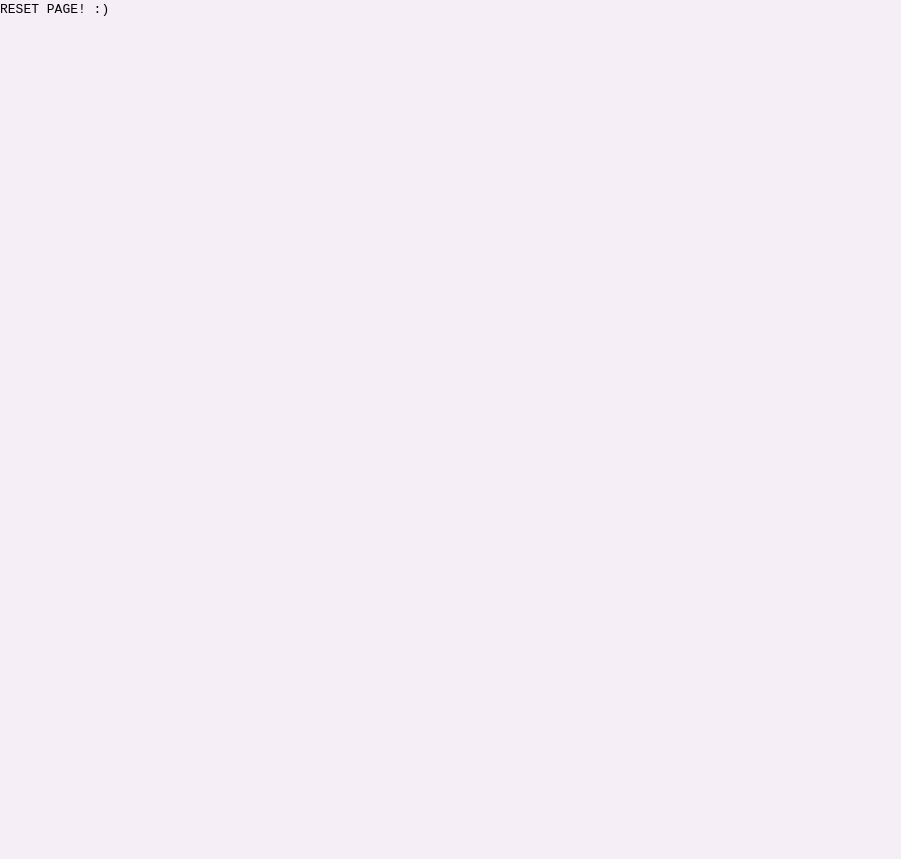
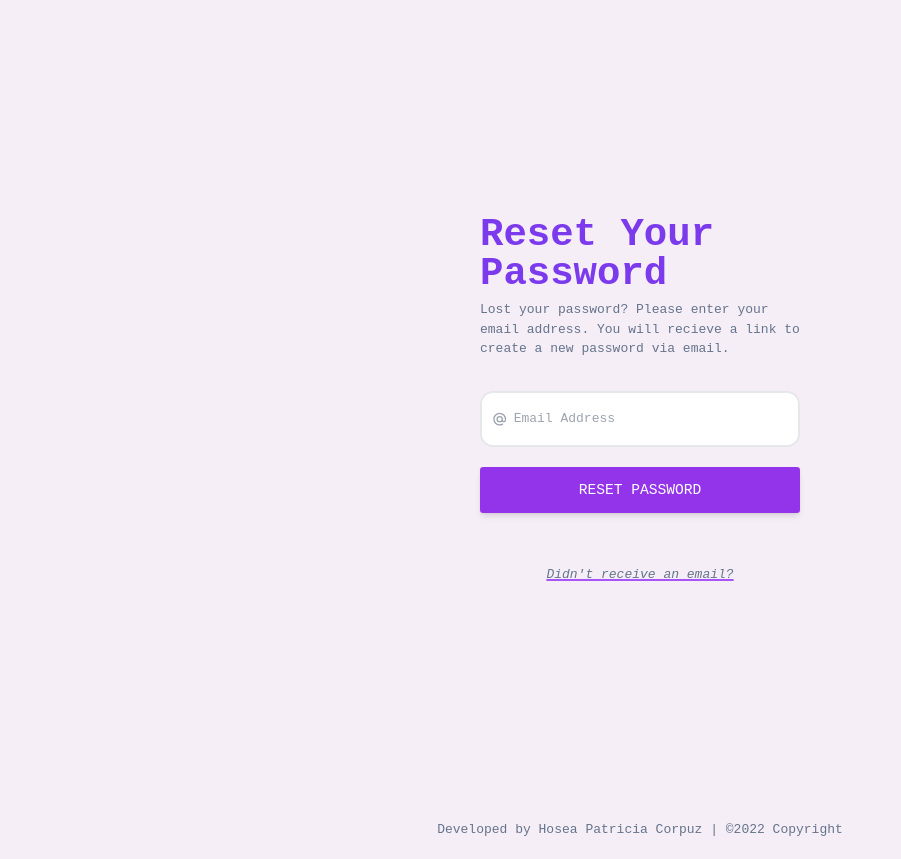
Before and after one commit to seya101/login-web-app-2, a Nuxt app: page /resetPassword in a window 1280 px wide. Shown: the whole page, without its empty margins (0-901 px from the left). Before the commit the page ends 800 px from the top, so only its background shows below. Built offline with nearby package versions, Linux system fonts and the light colour scheme.

Commit message:
add resetpassword page

```diff
--- a/components/footer.vue
+++ b/components/footer.vue
@@ -1,7 +1,7 @@
 <template>
     <footer>
         <div class="text-center p-6 text-slate-500">
-            <span>Developed by DevTeam | © 2022 Copyright</span>
+            <span>Developed by Hosea Patricia Corpuz | ©2022 Copyright</span>
         </div>
     </footer>
 </template>
--- a/pages/index.vue
+++ b/pages/index.vue
@@ -47,7 +47,7 @@
                     <input
                         type="checkbox"
                         class="form-check-input appearance-none h-4 w-4 border border-gray-300 rounded-sm bg-white checked:bg-purple-600 checked:border-purple-600 focus:outline-none transition duration-200 mt-1 align-top bg-no-repeat bg-center bg-contain float-left mr-2 cursor-pointer"
-                        id="exampleCheck3"
+                        id="exampleCheck2"
                         checked
                     />
                     <label class="form-check-label inline-block text-gray-800" for="exampleCheck2"
@@ -96,7 +96,6 @@
             </div>
 
         </div>
-
     </section>
 
     <Footer />
--- a/pages/resetPassword.vue
+++ b/pages/resetPassword.vue
@@ -1,4 +1,41 @@
 <template>
+    <section class="min-h-screen flex items-center justify-center">
+            <div class="w-3/12">
+                <form>
+                <div class="mb-10">
+                    <h1 class="text-violet-600 text-5xl font-extrabold mb-2">Reset Your Password</h1>
+                    <p class="text-slate-500">Lost your password? Please enter your email address. You will recieve a link to create a new password via email.</p>
+                </div>
+                <!-- Email input -->
+                <div class=" flex items-center border-2 py-2 px-3 rounded-2xl mb-6 bg-white focus-within:border-purple-500">
+                    <svg xmlns="http://www.w3.org/2000/svg" class="h-5 w-5 text-gray-400" fill="none" viewBox="0 0 24 24" stroke="currentColor">
+                    <path stroke-linecap="round" stroke-linejoin="round" stroke-width="2" d="M16 12a4 4 0 10-8 0 4 4 0 008 0zm0 0v1.5a2.5 2.5 0 005 0V12a9 9 0 10-9 9m4.5-1.206a8.959 8.959 0 01-4.5 1.207" />
+                    </svg>
+                    <input
+                    type="text"
+                    class="form-control block w-full px-2 py-3 font-normal text-gray-700 focus:outline-none"
+                    placeholder="Email Address"
+                    />
+                </div>
 
-    <h1>RESET PAGE! :)</h1>
+
+                <!-- Submit button -->
+               <div class="flex justify-center mb-16">
+                <button
+                    type="submit"
+                    class="inline-block px-7 py-4 bg-purple-600 text-white font-medium text-lg leading-snug uppercase rounded shadow-md hover:bg-purple-700 hover:shadow-lg focus:bg-purple-700 focus:shadow-lg focus:outline-none focus:ring-0 active:bg-purple-800 active:shadow-lg transition duration-150 ease-in-out w-full"
+
+                >
+                    Reset Password
+                </button>
+               </div>
+
+                </form>
+                <div class="text-center">
+                    <a href="#" class="underline decoration-purple-500 decoration-2 italic text-slate-500">Didn't receive an email?</a>
+                </div>
+            </div>
+    </section>
+
+    <Footer />
 </template>
```
